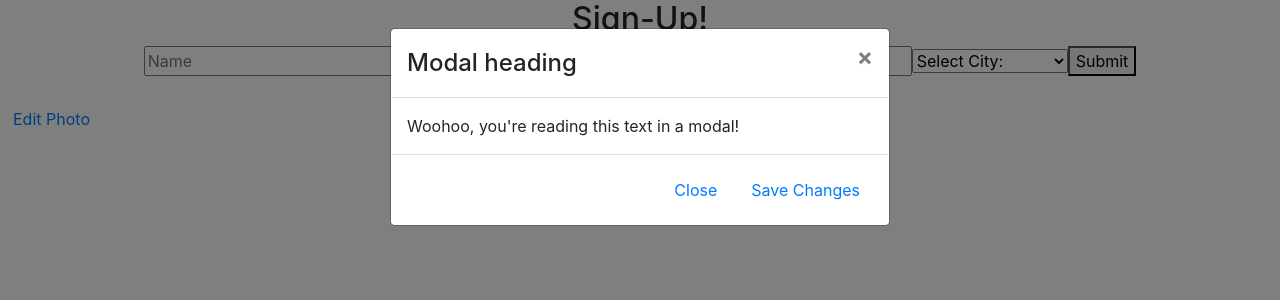
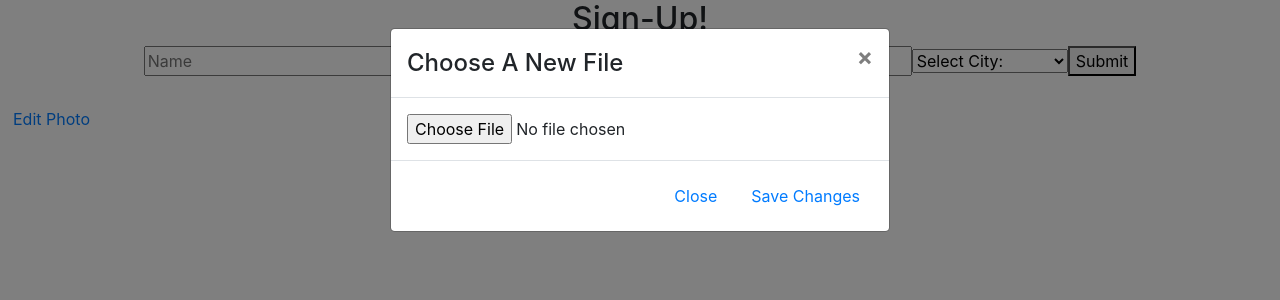
Before and after one commit to RestaurantPassport-BW/front-end, a React (Create React App) app: page /register in a window 1280 px wide. Both pictures are taken after a click on the button "Edit Photo". Shown: the top 300 px of the page. Built offline with nearby package versions, Linux system fonts and the light colour scheme.

Commit message:
added the ability to choose a new file

```diff
--- a/src/components/header/EditUserCard.js
+++ b/src/components/header/EditUserCard.js
@@ -15,16 +15,14 @@ const handleShow = () => setShow(true);
 
             <Modal show={show} onHide={handleClose}>
                 <Modal.Header closeButton>
-                <Modal.Title>Modal heading</Modal.Title>
+                    <Modal.Title>Choose A New File</Modal.Title>
                 </Modal.Header>
-                <Modal.Body>Woohoo, you're reading this text in a modal!</Modal.Body>
+                <Modal.Body>
+                    <input type="file"/>
+                </Modal.Body>
                 <Modal.Footer>
-                <Button variant="link" onClick={handleClose}>
-                Close
-                </Button>
-                <Button variant="link" onClick={handleClose}>
-                Save Changes
-                </Button>
+                    <Button variant="link" onClick={handleClose}>Close</Button>
+                    <Button variant="link" onClick={handleClose}>Save Changes</Button>
                 </Modal.Footer>
             </Modal>
         </div>
```
